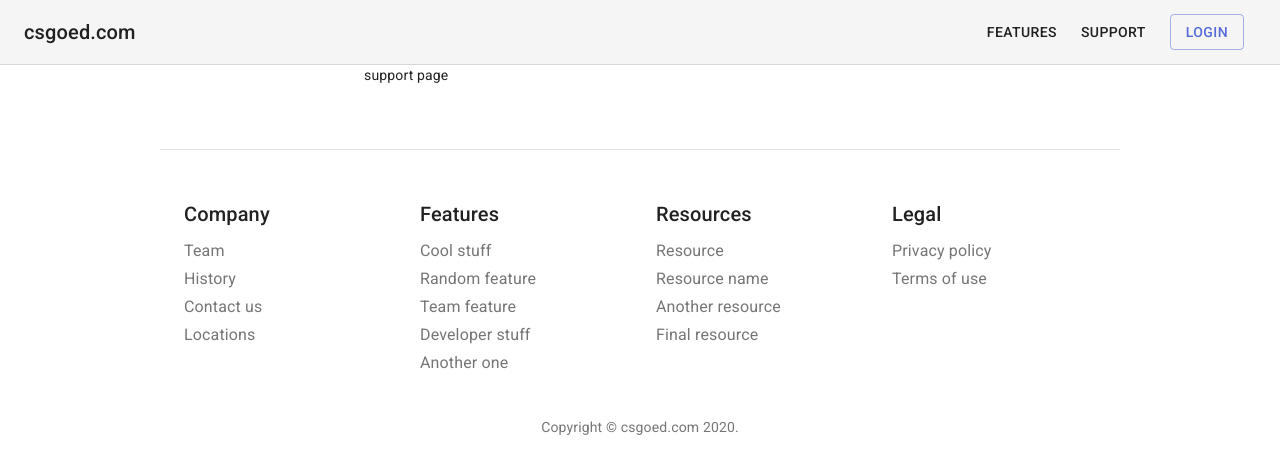
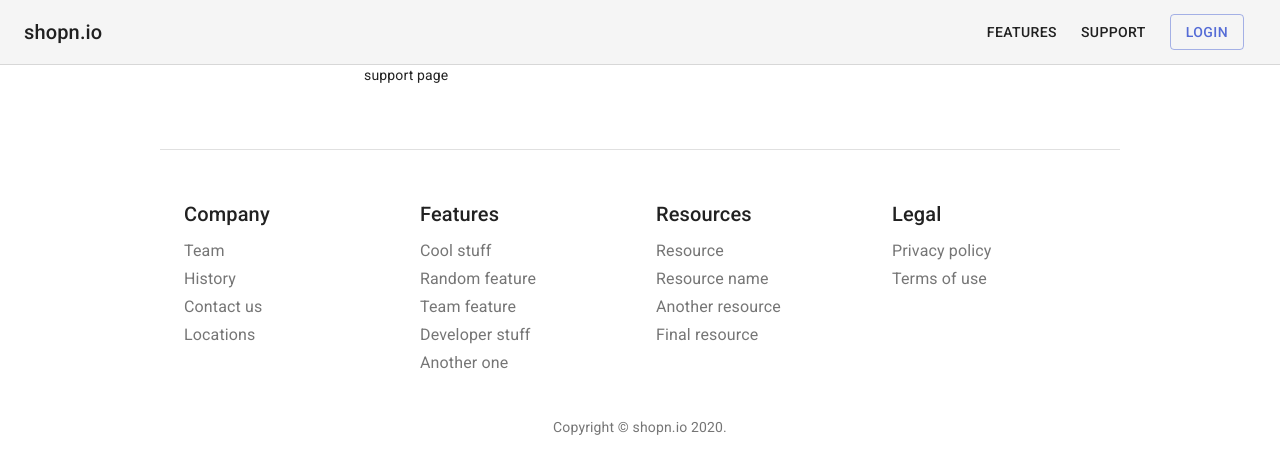
Before and after one commit to kamilwronka/shopn-mainpage, a Next.js app: page /support in a window 1280 px wide. Shown: the top 474 px of the page. Built offline with nearby package versions, Linux system fonts and the light colour scheme.

Commit message:
regenerated sitemap and changed branding

```diff
--- a/package.json
+++ b/package.json
@@ -1,5 +1,5 @@
 {
-  "name": "csgoed-mainpage",
+  "name": "shopn-mainpage",
   "version": "0.1.0",
   "private": true,
   "scripts": {
--- a/pages/_app.js
+++ b/pages/_app.js
@@ -22,7 +22,7 @@ export default function MyApp(props) {
   return (
     <React.Fragment>
       <Head>
-        <title>csgoed.com</title>
+        <title>shopn.io</title>
         <meta
           name="viewport"
           content="minimum-scale=1, initial-scale=1, width=device-width"
@@ -34,9 +34,7 @@ export default function MyApp(props) {
         />
         <link
           rel="canonical"
-          href={`https://csgoed.com${
-            router.asPath === "/" ? "" : router.asPath
-          }`}
+          href={`https://shopn.io${router.asPath === "/" ? "" : router.asPath}`}
         />
       </Head>
       <ThemeProvider theme={theme}>
--- a/src/components/AppLayout/AppBar.js
+++ b/src/components/AppLayout/AppBar.js
@@ -84,7 +84,7 @@ function AppBar() {
               className={classes.logo}
               underline="none"
             >
-              csgoed.com
+              shopn.io
             </Link>
           </Typography>
           <nav>
@@ -106,7 +106,7 @@ function AppBar() {
             </Link>
           </nav>
           <Button
-            href="https://dashboard.csgoed.com/auth/signin"
+            href="https://app.shopn.io/auth/signin"
             color="primary"
             variant="outlined"
             className={classes.link}
--- a/src/components/AppLayout/Footer.js
+++ b/src/components/AppLayout/Footer.js
@@ -84,7 +84,7 @@ function Copyright() {
     <Typography variant="body2" color="textSecondary" align="center">
       {"Copyright © "}
       <Link color="inherit" href="https://material-ui.com/">
-        csgoed.com
+        shopn.io
       </Link>{" "}
       {new Date().getFullYear()}
       {"."}
```
Also changed, not shown: pages.txt, public/robots.txt, 1 other file (tests, documents, lock files or other folders).
